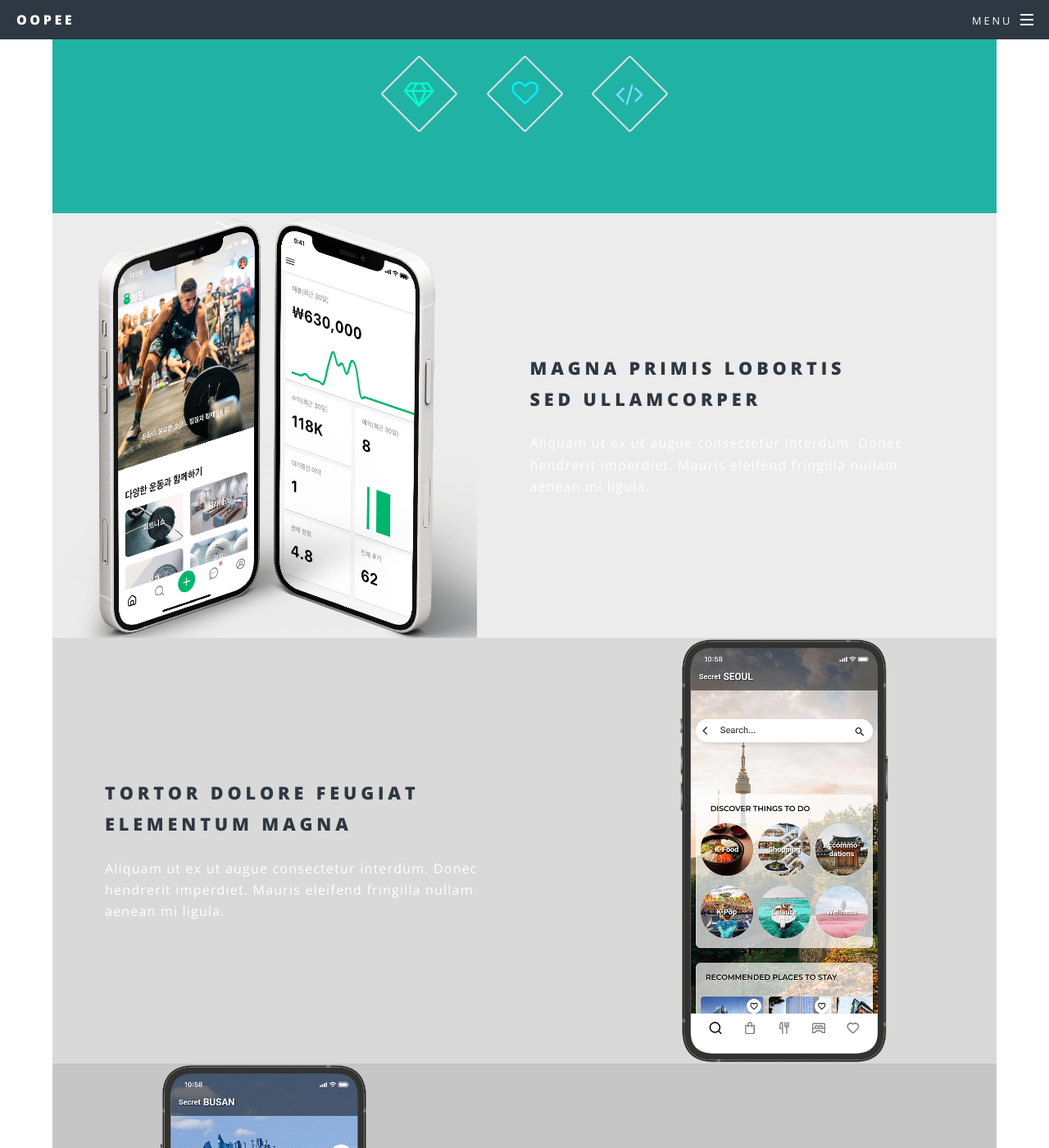
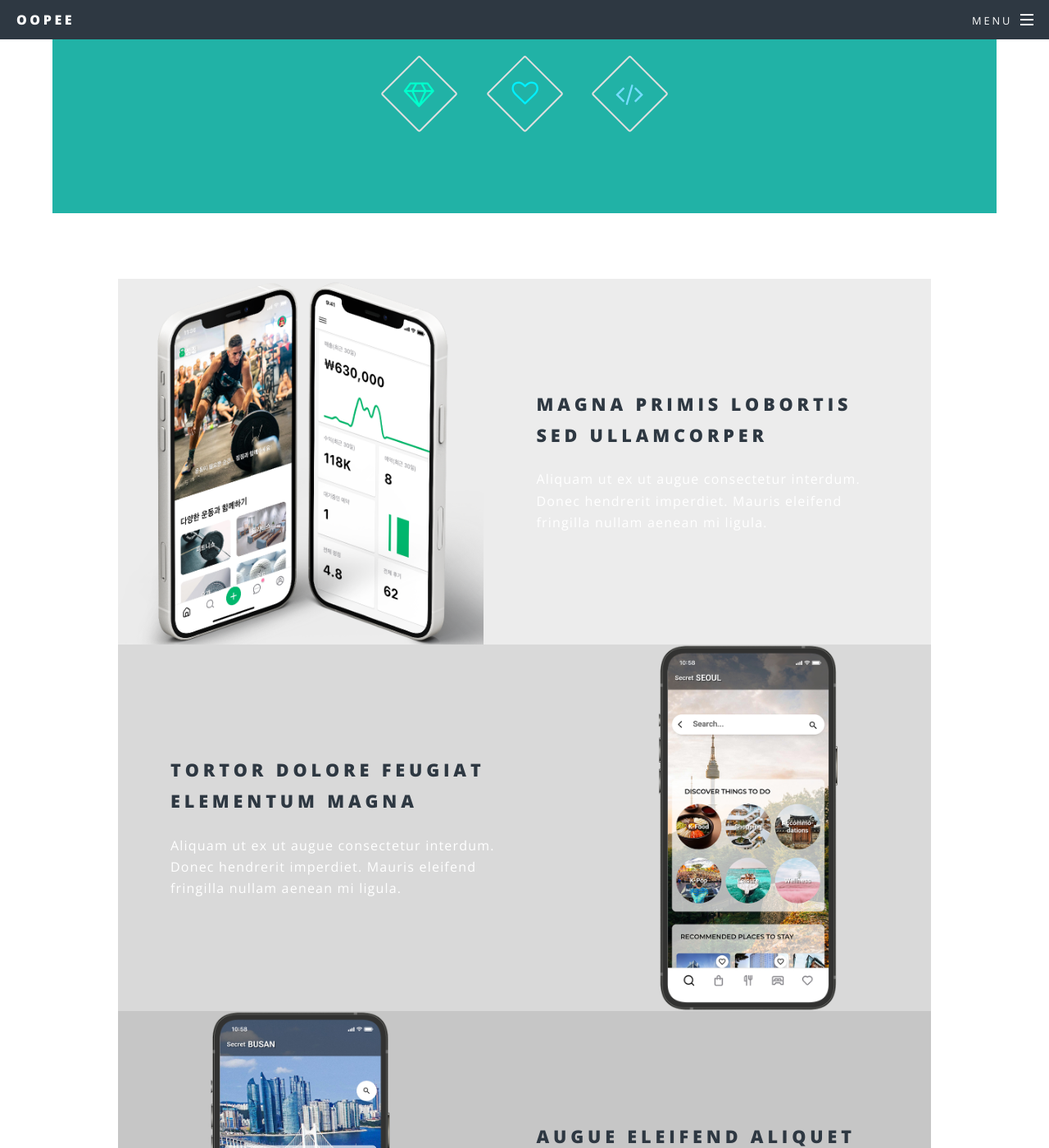
Before and after one commit to inansung/www.oopee.com, a Jekyll site: the page built from services.html, in a window 1280 px wide and 1400 px high, scrolled down 751 px. Shown: the whole window at 82% size. Built offline with Jekyll 4.4.1, drawn with Linux system fonts in a browser that asks for light colours.

Commit message:
2023.10.05+25

```diff
--- a/css/main.scss
+++ b/css/main.scss
@@ -1311,13 +1311,16 @@ $baseurl: '{{ site.baseurl }}/images';
 			padding: 0;
 		}
 
+		&.alt2 {
+			padding: 5em 5em 5em 5em;
+		}
+
 		&.style1 {
 			@include wrapper(accent1);
 		}
 
 		&.style2 {
-			/*  background-color: _palette(bg); */
-			background-color: rgba(255,255,255,1);
+			background-color: _palette(bg);
 		}
 
 		&.style3 {
@@ -1330,6 +1333,10 @@ $baseurl: '{{ site.baseurl }}/images';
 
 		&.style5 {
 			@include wrapper(accent7);
+		}
+
+		&.style6 {
+			background-color: rgba(255,255,255,1);
 		}
 
 		@include breakpoint(medium) {
--- a/services.html
+++ b/services.html
@@ -20,7 +20,7 @@ title: 서비스
 				</section>
 
 			<!-- Two -->
-				<section id="two" class="wrapper alt style2">
+				<section id="two" class="wrapper alt2 style6">
 					<section class="spotlight2">
 						<div class="image"><img src="images/pic_zymgym.png" alt="" /></div><div class="content">
 							<h2>Magna primis lobortis<br />
```
